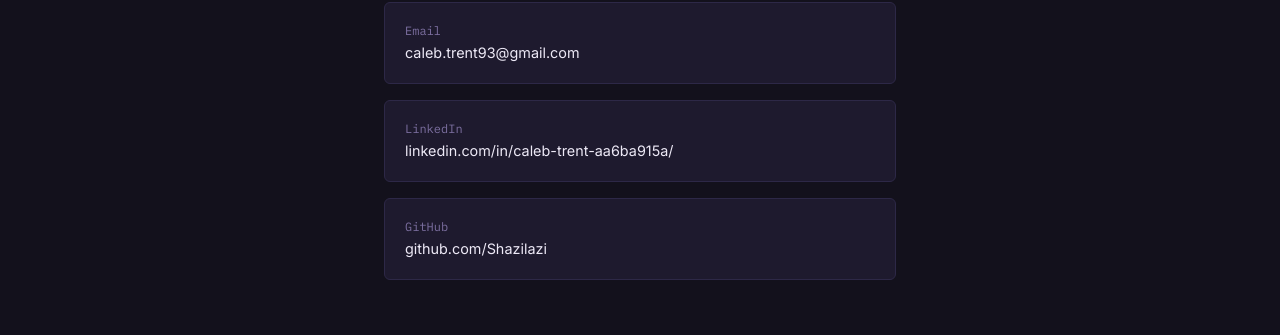
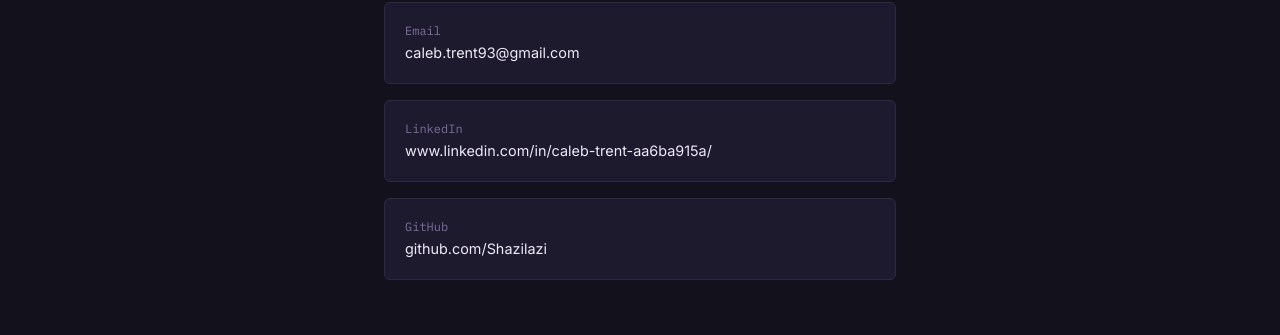
Before and after one commit to Shazilazi/Shazilazi.github.io, a Jekyll site: the page built from _pages/contact.html, in a window 1280 px wide. Shown: the part 318-653 px from the top of the page. Built offline with Jekyll 4.4.1, drawn with Linux system fonts in a browser that asks for light colours; some of the changed lines change nothing that is shown.

Commit message:
Update contact.html

```diff
--- a/_pages/contact.html
+++ b/_pages/contact.html
@@ -1,56 +1,29 @@
 ---
-# layout: wraps this page in default.html (head, header, footer)
-# title: appears in the browser tab as "Contact · Caleb"
-# permalink: the exact URL — matches the href in your header nav
 layout: default
 title: Contact
 permalink: /contact/
 ---
 
-<!-- .contact-page is a narrow centred container defined in style.css
-     (max-width: 560px) — narrower than the main container because
-     this page only needs to hold a heading and a few link cards -->
 <div class="contact-page">
-
   <h1>Get in touch</h1>
-
-  <!-- Intro sentence — sets expectations about what you're open to -->
-  <p>Open to freelance projects, full-time roles, and interesting problems.
-     Reach out via any of the channels below.</p>
-
-  <!-- Stacked column of clickable contact cards -->
+  <p>Open to freelance projects, full-time roles, and interesting problems. Reach out via any of the channels below.</p>
   <div class="contact-links">
-
-    <!-- EMAIL CARD
-         " if " checks _config.yml before rendering —
-         if you ever remove the email, this card disappears cleanly -->
     {% if site.author.email %}
     <a href="mailto:{{ site.author.email }}" class="contact-link">
-      <!-- mailto: opens the user's default email app
-           with your address already filled in -->
       <div>
-        <div class="contact-link__label">Email</div> <!-- small label above -->
-        <div>{{ site.author.email }}</div>            <!-- the actual address -->
+        <div class="contact-link__label">Email</div>
+        <div>{{ site.author.email }}</div>
       </div>
     </a>
     {% endif %}
-
-    <!-- LINKEDIN CARD
-         target="_blank" opens in a new tab so the user doesn't
-         navigate away from your portfolio.
-         rel="noopener" is the security best practice to pair with it. -->
     {% if site.author.linkedin %}
     <a href="{{ site.author.linkedin }}" class="contact-link" target="_blank" rel="noopener">
       <div>
         <div class="contact-link__label">LinkedIn</div>
-        <!-- Hardcoded display text — shows a clean readable URL
-             rather than the full https:// version from _config.yml -->
-        <div>linkedin.com/in/caleb-trent-aa6ba915a/</div>
+        <div>{{ site.author.linkedin | remove: "https://" }}</div>
       </div>
     </a>
     {% endif %}
-
-    <!-- GITHUB CARD -->
     {% if site.author.github %}
     <a href="{{ site.author.github }}" class="contact-link" target="_blank" rel="noopener">
       <div>
@@ -59,6 +32,5 @@
       </div>
     </a>
     {% endif %}
-
   </div>
 </div>
```
